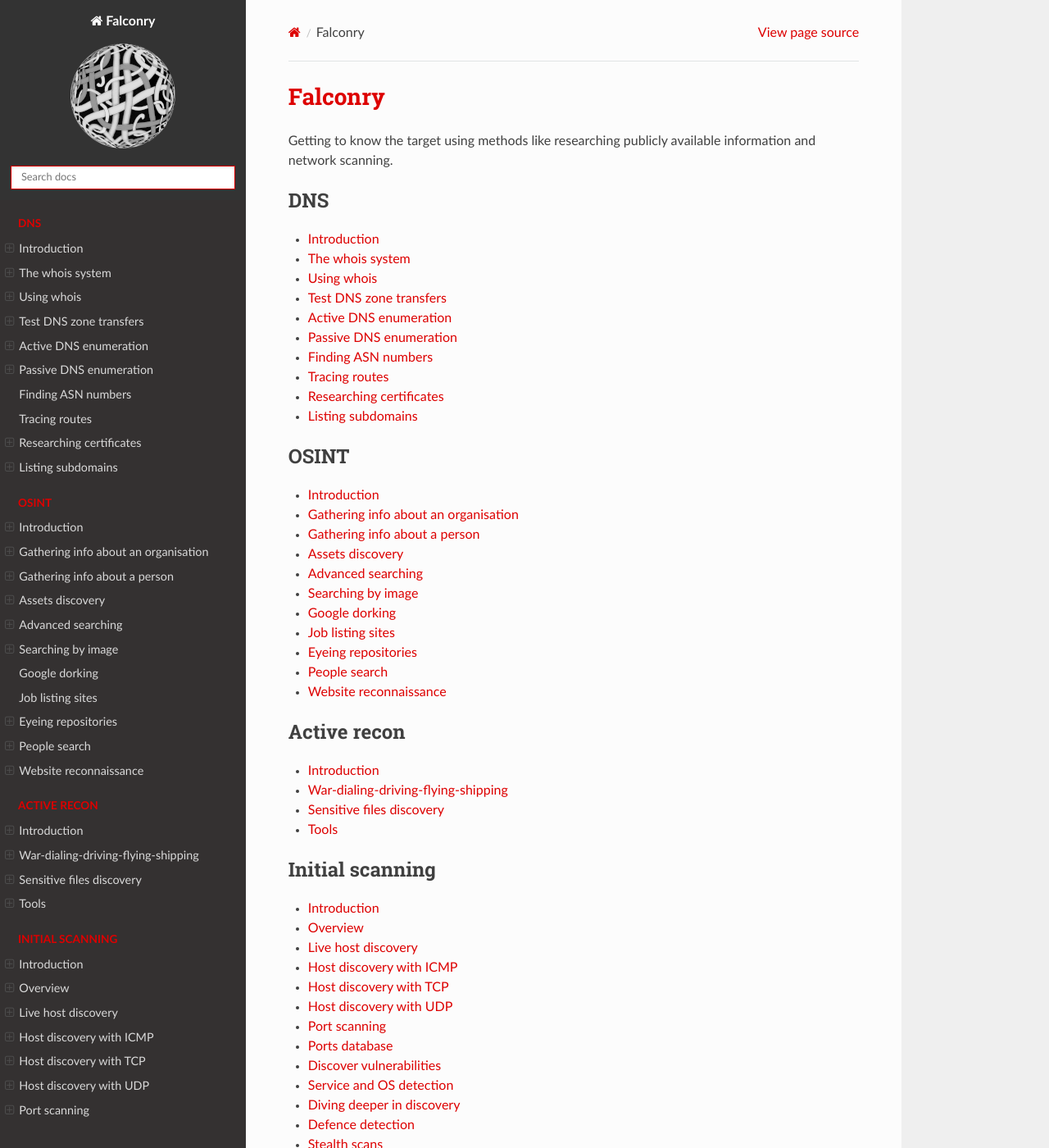
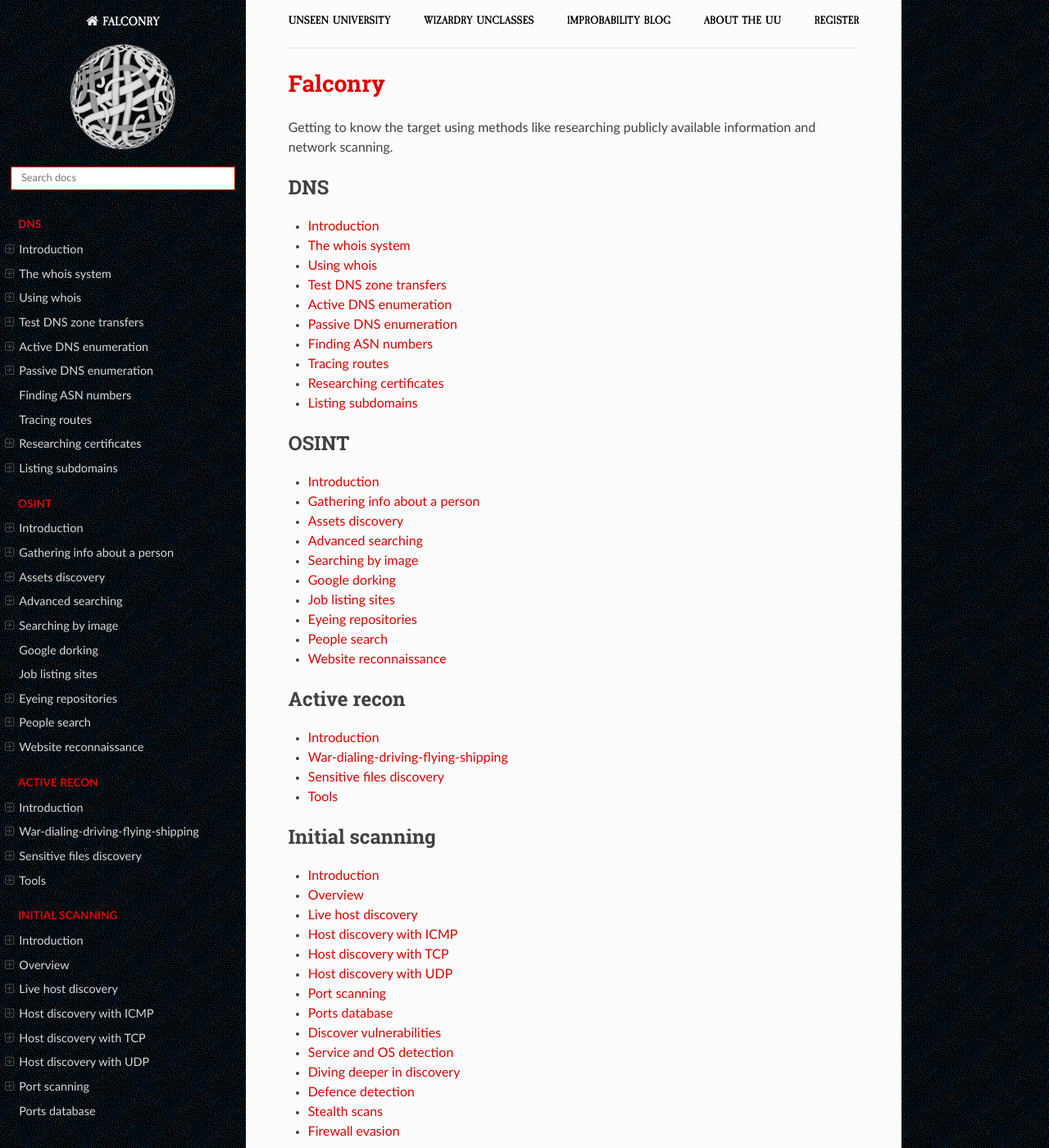
Before and after one commit to tymyrddin/red-recon, a Sphinx documentation site: the page built from source/index.rst, in a window 1280 px wide and 1400 px high. Shown: the whole window at 82% size. Built offline with Sphinx 7.4.7 and the Read the Docs theme 2.0.0, drawn with Linux system fonts in a browser that asks for light colours; some of the changed text lies outside the part shown.

Commit message:
Theme and 2023

```diff
--- a/source/_static/css/custom.css
+++ b/source/_static/css/custom.css
@@ -38,3 +38,110 @@
 .wy-nav-top {
   background: #990000;
 }
+
+/* Breadcrumbs as navbar
+***********************************/
+
+/* Caslon font faces */
+
+@font-face {
+    font-family: 'caslon_antiqueregular';
+    src: url('caslonantique-webfont.woff2') format('woff2'),
+         url('caslonantique-webfont.woff') format('woff');
+    font-weight: normal;
+    font-style: normal;
+
+}
+
+@font-face {
+    font-family: 'caslon_antiquebolditalic';
+    src: url('caslonantique-bolditalic-webfont.woff2') format('woff2'),
+         url('caslonantique-bolditalic-webfont.woff') format('woff');
+    font-weight: normal;
+    font-style: normal;
+
+}
+
+@font-face {
+    font-family: 'caslon_antiqueitalic';
+    src: url('caslonantique-italic-webfont.woff2') format('woff2'),
+         url('caslonantique-italic-webfont.woff') format('woff');
+    font-weight: normal;
+    font-style: normal;
+
+}
+
+@font-face {
+    font-family: 'caslon_antiquebold';
+    src: url('caslonantique-bold-webfont.woff2') format('woff2'),
+         url('caslonantique-bold-webfont.woff') format('woff');
+    font-weight: normal;
+    font-style: normal;
+
+}
+
+topnav {
+  font-family: 'caslon_antiquebold', Arial, sans-serif;
+  font-weight:normal;
+  font-style:normal;
+  font-size: 0.9rem;
+
+}
+
+topnav ul {
+  display: flex;
+  flex-direction: row;
+  justify-content: space-around;
+  list-style: none;
+}
+
+@media screen and (min-width: 800px) {
+  topnav ul {
+    justify-content: space-between;
+  }
+}
+
+.nav__link, .nav__link:visited {
+  text-decoration: none !important;
+  font-size: 0.7rem;
+  color: black;
+  text-transform: uppercase;
+  font-weight: 700;
+}
+
+.nav__item + .nav__item {
+  margin-left: 0.1rem;
+}
+
+@media screen and (min-width: 800px) {
+    .nav__link, .nav__link:visited {
+        font-size: 0.9rem;
+    }
+
+    .nav__item + .nav__item {
+        margin-left: 1rem;
+    }
+}
+
+.wy-nav-content {
+  padding-top: 1rem;
+}
+
+.icon {
+  text-transform: uppercase;
+  font-family: 'caslon_antiquebold', Arial, sans-serif;
+  font-size: 0.9rem;
+  background: transparent;
+}
+
+.wy-body-for-nav {
+  background-image: url('../images/site/background.png');
+}
+
+.wy-nav-side {
+  background-image: url('../images/site/background.png');
+}
+
+.wy-side-nav-search {
+  background-image: url('../images/site/background.png');
+}
--- /dev/null
+++ b/source/_templates/breadcrumbs.html
@@ -0,0 +1,12 @@
+<div class="container">
+    <topnav>
+            <ul>
+                <li class="nav__item"><a href="https://uu.tymyrddin.dev/" class="nav__link">Unseen University</a></li>
+                <li class="nav__item"><a href="https://uu.tymyrddin.dev/" class="nav__link">Wizardry Unclasses</a></li>
+                <li class="nav__item"><a href="https://uu.tymyrddin.dev/blog/" class="nav__link">Improbability Blog</a></li>
+                <li class="nav__item"><a href="https://uu.tymyrddin.dev/about/" class="nav__link">About the UU</a></li>
+                <li class="nav__item"><a href="https://uu.tymyrddin.dev/registration/" class="nav__link">Register</a></li>
+            </ul>
+    </topnav>
+    <hr>
+</div>
--- a/source/_templates/footer.html
+++ b/source/_templates/footer.html
@@ -1,4 +1,4 @@
 {% extends "!footer.html" %}
 {%- block contentinfo %}
-        <a href="https://uu.tymyrddin.dev">Unseen University</a>, 2022, with a forest garden <a href="https://ut7.fr/">fostered by /ut7</a>.
+        <a href="https://uu.tymyrddin.dev">Unseen University</a>, 2023, with a forest garden <a href="https://ut7.fr/">fostered by /ut7</a>.
 {% endblock %}
--- a/source/docs/osint/README.md
+++ b/source/docs/osint/README.md
@@ -13,7 +13,6 @@
 
 ## How?
 
-* [Gathering info about an organisation](organisation.md)
 * [Gathering info about a person](person.md)
 * [Assets discovery](assets.md)
 * [Advanced searching](searching.md)
--- a/source/index.rst
+++ b/source/index.rst
@@ -27,7 +27,6 @@
    :caption: OSINT
 
    docs/osint/README.md
-   docs/osint/organisation.md
    docs/osint/person.md
    docs/osint/assets.md
    docs/osint/searching.md
```
Also changed, not shown: README.md (+2 -0 lines), source/docs/osint/organisation.md (deleted, +0 -27 lines), source/_static/css/caslonantique-bold-webfont.woff (added), source/_static/css/caslonantique-bold-webfont.woff2 (added), source/_static/css/caslonantique-bolditalic-webfont.woff (added), source/_static/css/caslonantique-bolditalic-webfont.woff2 (added), source/_static/css/caslonantique-italic-webfont.woff (added), source/_static/css/caslonantique-italic-webfont.woff2 (added), source/_static/css/caslonantique-webfont.woff (added), source/_static/css/caslonantique-webfont.woff2 (added), source/_static/images/site/background.png (added).
